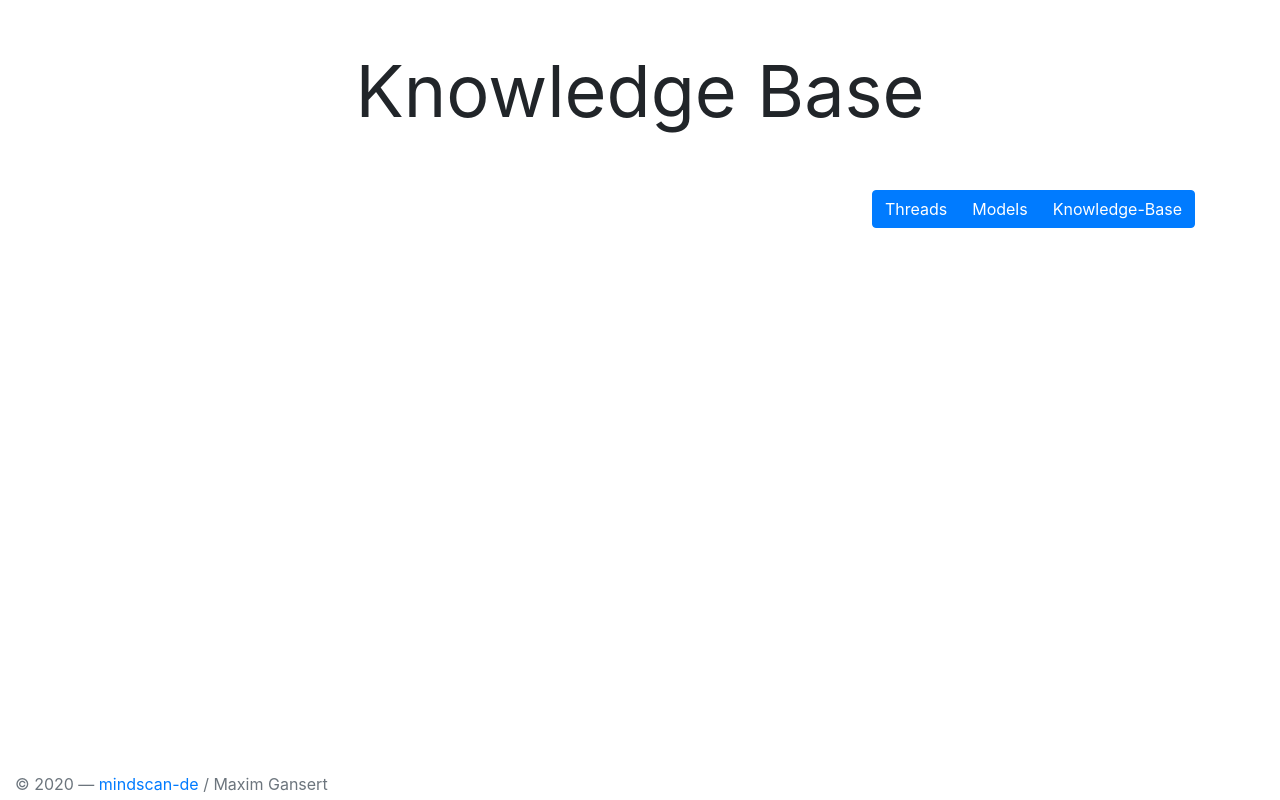
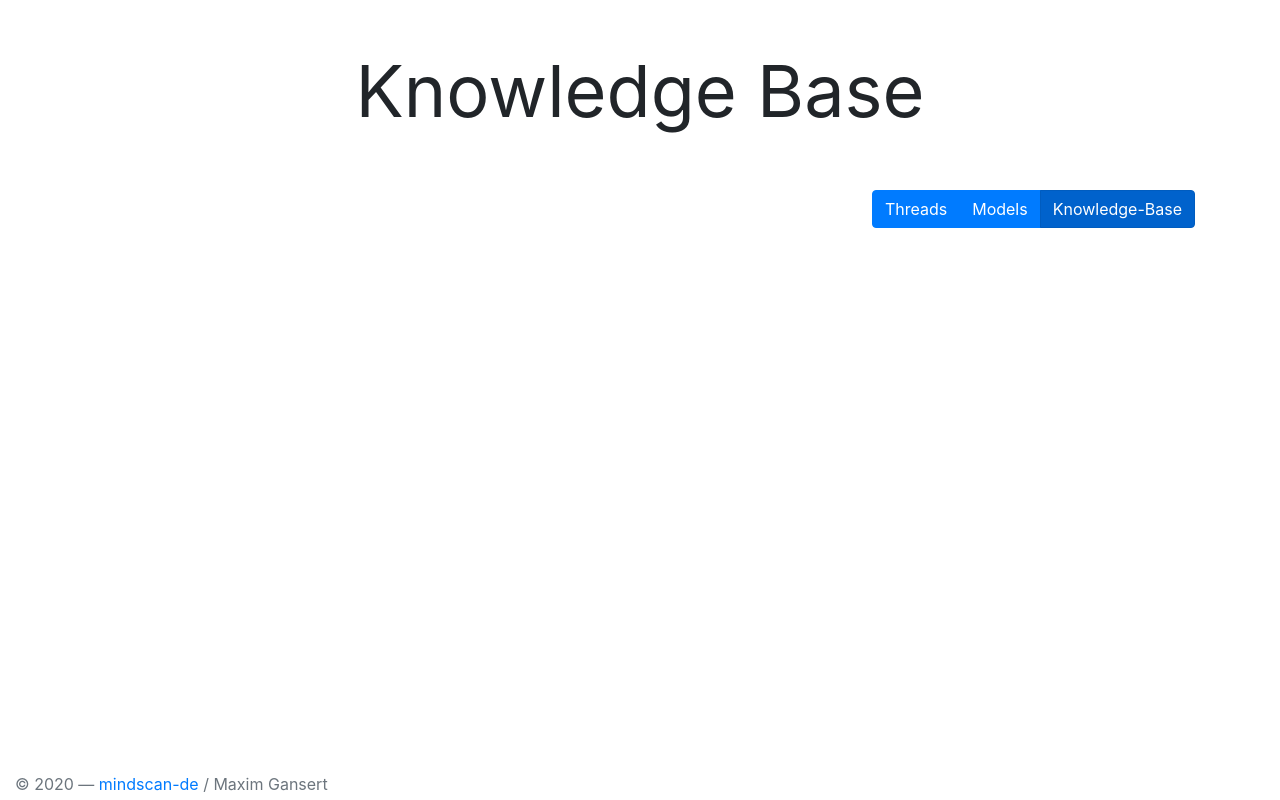
Before and after one commit to mindscan-de/CheapLithium-Frontend, an Angular app: page /kbase in a window 1280 px wide. Built offline with nearby package versions, Linux system fonts and the light colour scheme.

Commit message:
add routerlinkactive to highlight active component

```diff
--- a/src/app/main-navigation/main-navigation.component.html
+++ b/src/app/main-navigation/main-navigation.component.html
@@ -2,9 +2,9 @@
 		<div class="col-lg mt-8">
 			<div class="btn-toolbar float-right" role="toolbar" >
 				<div class="btn-group ml-2" role="group">
-					<a type="button" class="btn btn-primary" routerLink="/threads">Threads</a>
-					<a type="button" class="btn btn-primary" routerLink="/models">Models</a>
-					<a type="button" class="btn btn-primary" routerLink="/kbase">Knowledge-Base</a>
+					<a type="button" class="btn btn-primary" routerLink="/threads" routerLinkActive="active">Threads</a>
+					<a type="button" class="btn btn-primary" routerLink="/models" routerLinkActive="active">Models</a>
+					<a type="button" class="btn btn-primary" routerLink="/kbase" routerLinkActive="active">Knowledge-Base</a>
 				</div>
 			</div>
 		</div>
```
